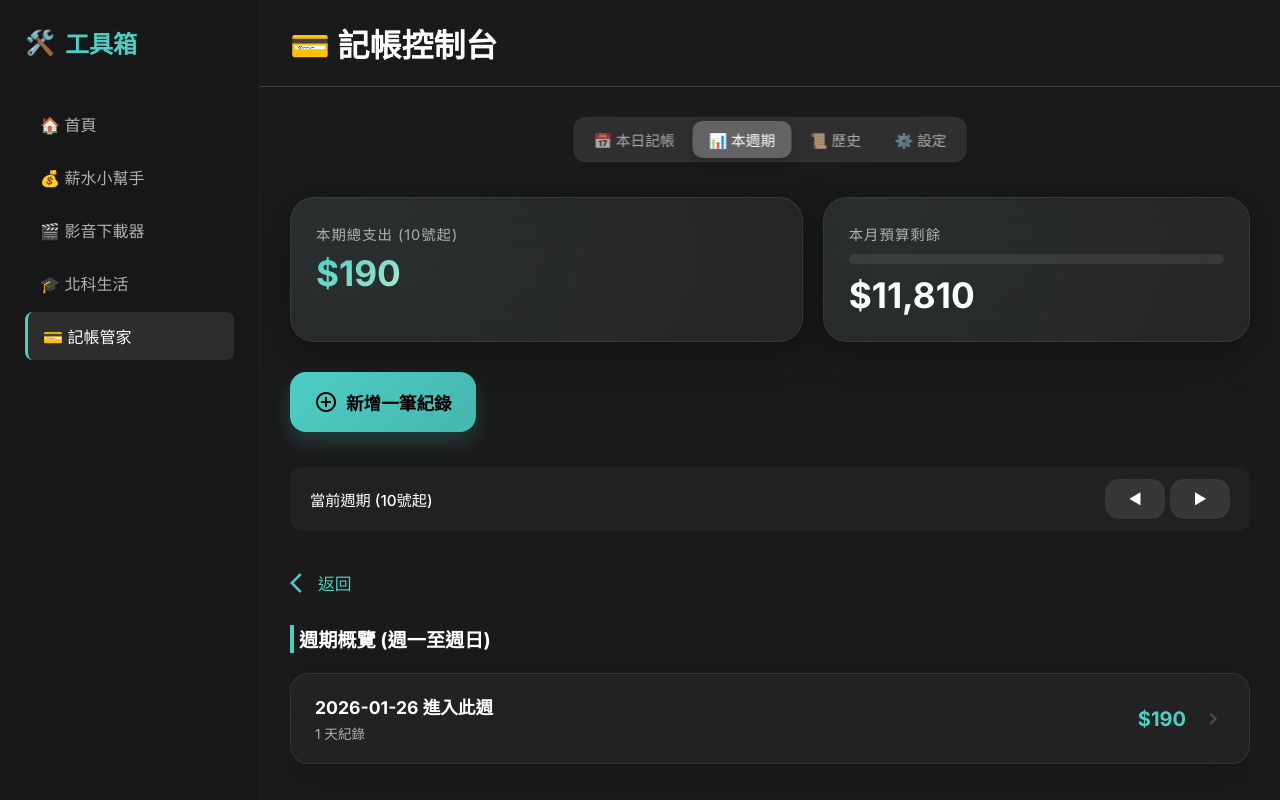
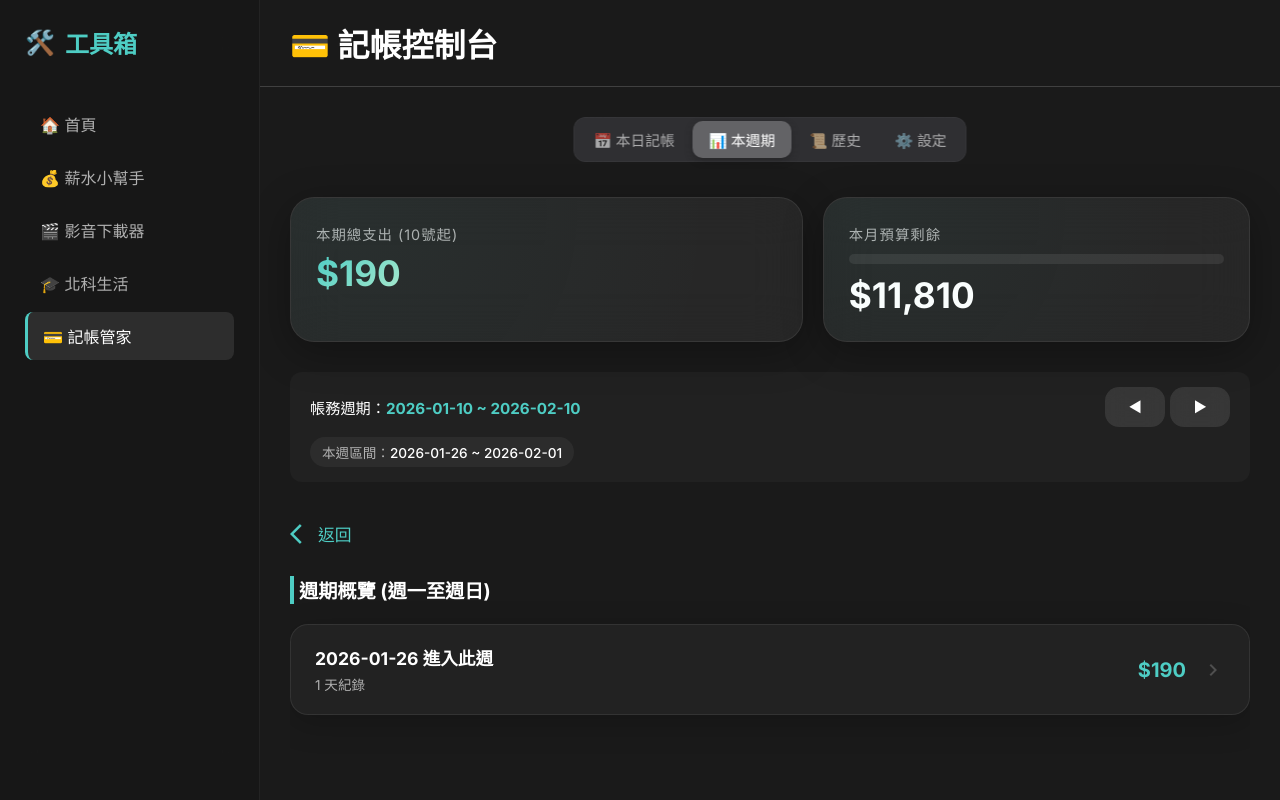
Before and after one commit to wie-shih-chen/toolbox-web-app, a Flask app: page /expense/ in a window 1280 px wide. Run offline with Flask 3, Linux system fonts and the light colour scheme.

Commit message:
UX Polish: Centralized 'Add Record' button in Today tab and added explicit Cycle/Week range headers in Period view

```diff
--- a/services/expense_service.py
+++ b/services/expense_service.py
@@ -202,11 +202,18 @@ class ExpenseService:
             w_data['days'] = sorted_days
             sorted_weeks.append(w_data)
 
+        # Calculate current week range (Mon-Sun) for UI display
+        now = datetime.now()
+        this_wk_start = (now - timedelta(days=now.weekday())).strftime('%Y-%m-%d')
+        this_wk_end = (now - timedelta(days=now.weekday()) + timedelta(days=6)).strftime('%Y-%m-%d')
+
         return {
             "weeks": sorted_weeks,
             "total_amount": data['total_amount'],
-            "period": data['period']
+            "period": data['period'],
+            "this_week_range": {"start": this_wk_start, "end": this_wk_end}
         }
+
 
     def get_settings(self):
         data = self._load_data()
--- a/static/js/expense.js
+++ b/static/js/expense.js
@@ -109,6 +109,13 @@ const expenseApp = {
         try {
             const res = await fetch(url);
             const data = await res.json();
+            const display = document.getElementById('periodDisplayTitle');
+            if (display) display.textContent = `${data.period.start} ~ ${data.period.end}`;
+
+            const weekDisp = document.getElementById('weekDisplayRange');
+            if (weekDisp && data.this_week_range) {
+                weekDisp.textContent = `${data.this_week_range.start} ~ ${data.this_week_range.end}`;
+            }
             this.groupedData = data;
             this.renderSummary(data.total_amount);
 
--- a/templates/expense/dashboard.html
+++ b/templates/expense/dashboard.html
@@ -47,19 +47,21 @@
         </div>
     </div>
 
-    <!-- Quick Add Bar -->
-    <div class="quick-add-container glass">
-        <button class="btn btn-primary btn-block" id="openAddExpenseBtn">
-            <span class="material-icons">add_circle_outline</span> 新增一筆紀錄
-        </button>
-    </div>
-
     <!-- Period View Control -->
-    <div class="period-header">
-        <span class="period-label" id="periodDisplayTitle">當前週期 (10號起)</span>
-        <div class="nav-controls">
-            <button class="btn btn-secondary btn-sm" id="prevPeriodBtn">◀</button>
-            <button class="btn btn-secondary btn-sm" id="nextPeriodBtn">▶</button>
+    <div class="period-header" style="flex-direction: column; align-items: flex-start; gap: 10px; padding: 15px 20px;">
+        <div style="display: flex; justify-content: space-between; width: 100%; align-items: center;">
+            <span class="period-label">
+                帳務週期：<span id="periodDisplayTitle" style="color: var(--accent-color); font-weight: 700;">{{ start_date
+                    }} ~ {{ end_date }}</span>
+            </span>
+            <div class="nav-controls">
+                <button class="btn btn-secondary btn-sm" id="prevPeriodBtn">◀</button>
+                <button class="btn btn-secondary btn-sm" id="nextPeriodBtn">▶</button>
+            </div>
+        </div>
+        <div id="weekRangeBar"
+            style="font-size: 0.85rem; color: var(--text-secondary); background: rgba(255,255,255,0.05); padding: 5px 12px; border-radius: 20px;">
+            本週區間：<span id="weekDisplayRange" style="color: white; font-weight: 500;">載入中...</span>
         </div>
     </div>
 
--- a/templates/expense/today.html
+++ b/templates/expense/today.html
@@ -30,8 +30,9 @@
 
 <div class="expense-dashboard today-view">
     <!-- Quick Add Bar -->
-    <div class="quick-add-container glass" style="margin-bottom: 25px;">
-        <button class="btn btn-primary btn-block" id="openAddExpenseBtn">
+    <div class="quick-add-container" style="margin-bottom: 30px;">
+        <button class="btn btn-primary btn-block" id="openAddExpenseBtn"
+            style="height: 60px; font-size: 1.1rem; border-radius: 16px;">
             <span class="material-icons">add_circle_outline</span> 新增今日紀錄
         </button>
     </div>
```
